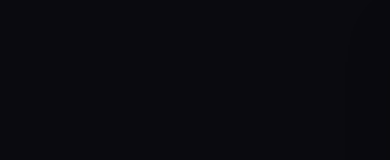
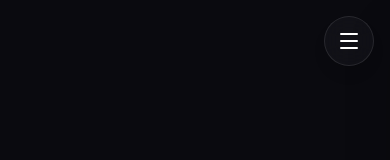
Before and after one commit to sjekic/language-learning-app, a React (Vite) app in the folder frontend/: page /library in a window 390 px wide. Shown: the top 160 px of the page. Built offline with nearby package versions, Linux system fonts and the light colour scheme.

Commit message:
add menu button on the side for easier navigation

```diff
--- a/frontend/src/layouts/Layout.tsx
+++ b/frontend/src/layouts/Layout.tsx
@@ -1,6 +1,7 @@
 import React, { useState } from 'react';
 import { Outlet } from 'react-router-dom';
 import { Sidebar } from '../components/Sidebar';
+import { Menu } from 'lucide-react';
 
 export const Layout: React.FC = () => {
     const [isSidebarOpen, setIsSidebarOpen] = useState(false);
@@ -15,7 +16,14 @@
     return (
         <div className="flex h-screen overflow-hidden">
             <div className="flex-1 overflow-auto">
-                <main className="min-h-screen">
+                <main className="min-h-screen relative">
+                    {/* Mobile Menu Button */}
+                    <button
+                        onClick={() => setIsSidebarOpen(true)}
+                        className="lg:hidden fixed top-4 right-4 z-30 p-3 bg-dark-800/80 backdrop-blur-md border border-white/10 rounded-full text-white shadow-lg hover:bg-dark-700 transition-all"
+                    >
+                        <Menu className="w-6 h-6" />
+                    </button>
                     <Outlet context={{ addHoveredWord }} />
                 </main>
             </div>
--- a/frontend/vite.config.ts
+++ b/frontend/vite.config.ts
@@ -6,4 +6,7 @@
   plugins: [
     react(),
   ],
+  server: {
+    host: true,
+  },
 })
```
